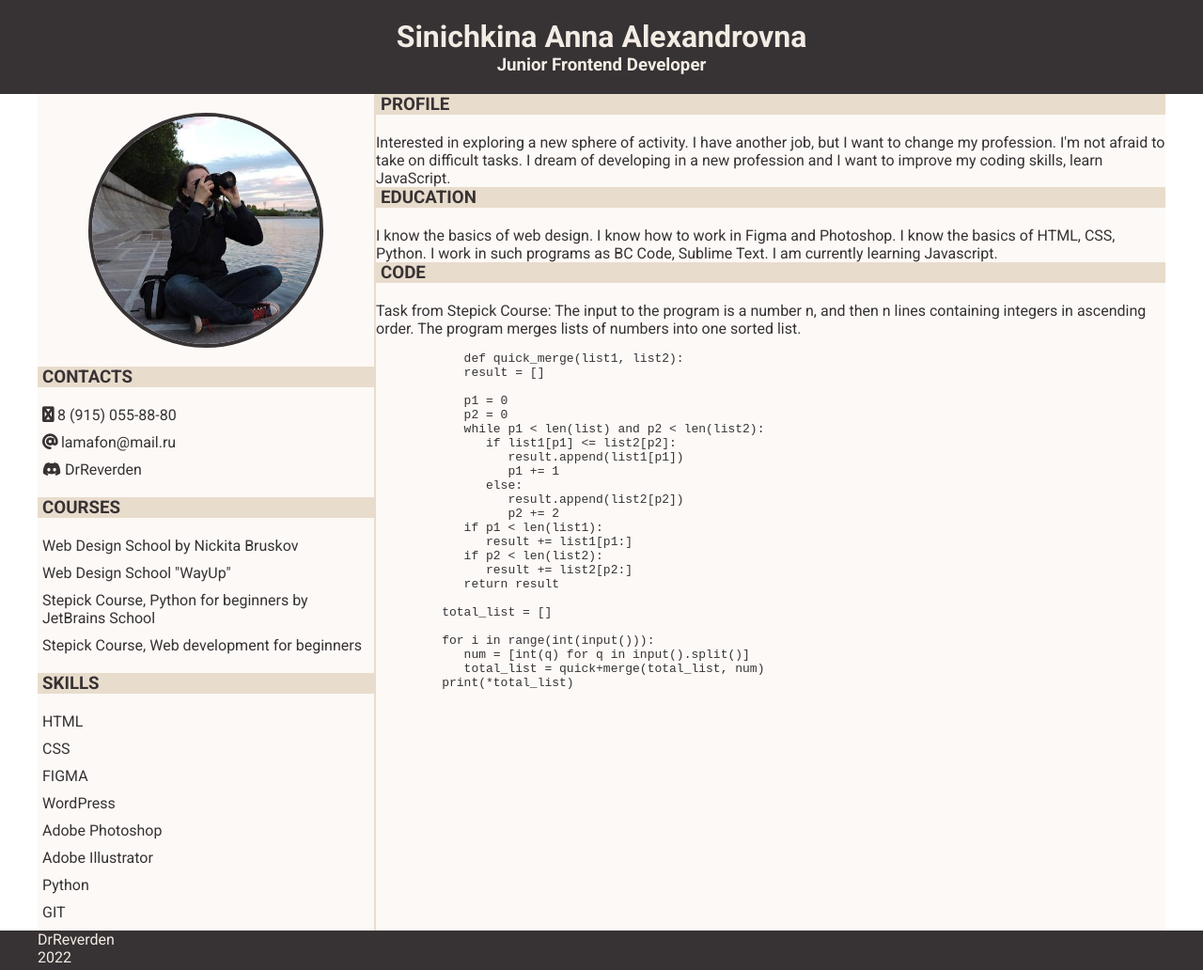
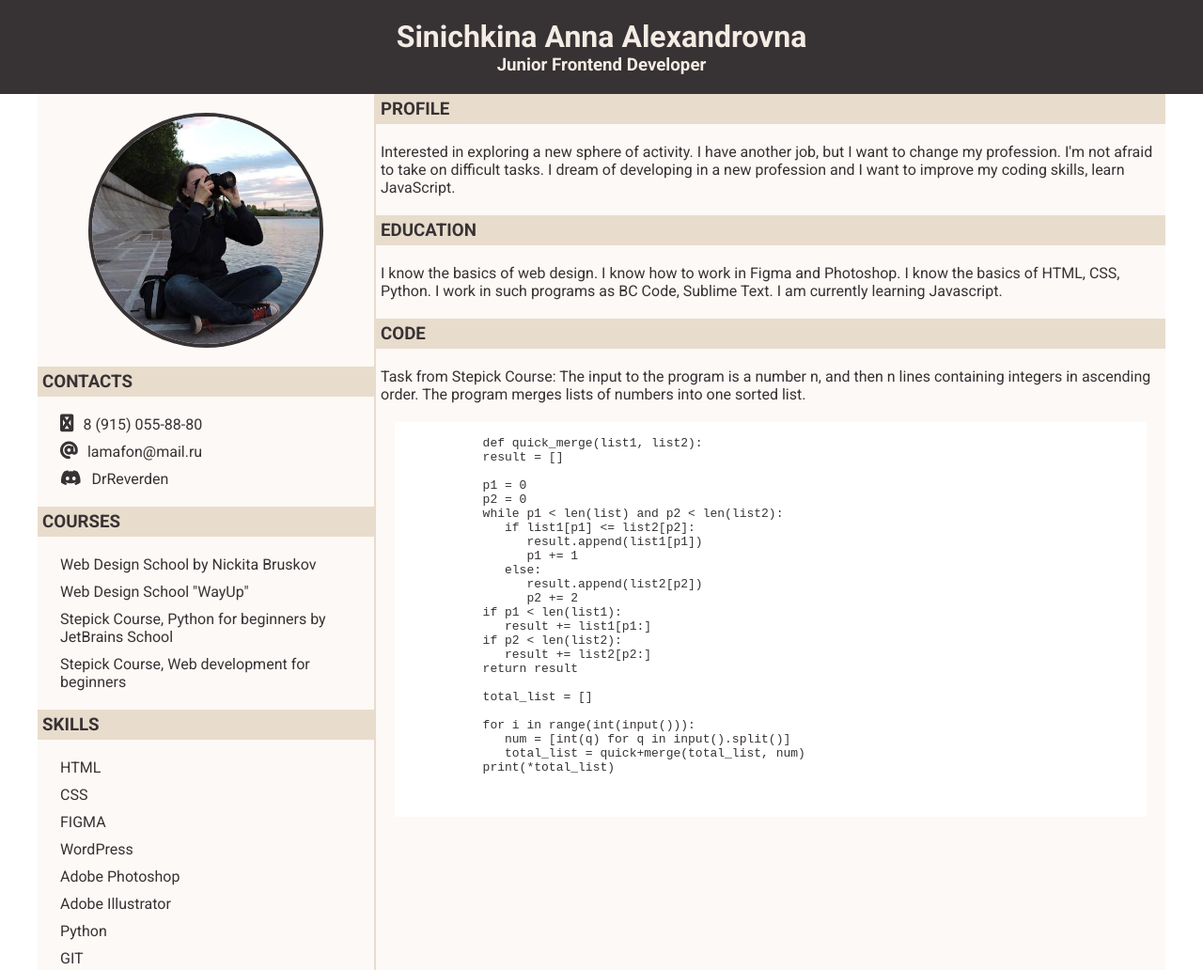
Before and after one commit to DrReverden/rsschool-cv, a plain HTML site: page index.html in a window 1280 px wide. Shown: the top 1032 px of the page at 94% size. Drawn offline with Linux system fonts and the light colour scheme.

Commit message:
fix: change styles in right col

```diff
--- a/css/style.css
+++ b/css/style.css
@@ -64,14 +64,19 @@ li {
 .left__col-title,
 .right__col-title {
    text-transform: uppercase;
-   padding-left: 5px;
+   padding: 5px 5px;
    margin: 20px 0;
    background-color: #e8dccc;
 }
 
 .left__col-item {
    margin-bottom: 10px;
-   padding-left: 5px;
+   padding-left: 24px;
+}
+
+.fab {
+   font-size: 18px;
+   margin-right: 7px;
 }
 
 /*Right col
@@ -81,8 +86,18 @@ li {
    background-color: #fcf9f6;
 }
 
+.right__col-text {
+   margin-bottom: 20px;
+   padding-left: 5px;
+}
+
 .right__col-title:first-child {
    margin-top: 0;
+}
+
+.right__col-code {
+   background-color: #fff;
+   margin: 0 20px;
 }
 
 /*Footer
@@ -92,5 +107,5 @@ li {
 }
 
 .footer__info {
-   color: #f3ece4;
+   color: #ffffff;
 }
--- a/index.html
+++ b/index.html
@@ -40,7 +40,7 @@
                         </li>
                         <li class="left__col-item">
                            <i class="fab fa-brands fa-discord"></i>
-                           DrReverden
+                           <a href="#">DrReverden</a>
                         </li>
                      </ul>
                   </div>
@@ -72,7 +72,7 @@
                <div class="right__col">
                   <div class="right__col-section">
                      <h3 class="right__col-title">Profile</h3>
-                     <p class="right__col-tex">
+                     <p class="right__col-text">
                         Interested in exploring a new sphere of activity. I have another job, but I want to change my
                         profession. I'm not afraid to take on difficult tasks. I
                         dream of developing in a new profession and I want to improve my coding skills, learn
@@ -115,12 +115,12 @@
                result += list2[p2:]
             return result
 
-         total_list = []
+            total_list = []
 
-         for i in range(int(input())):
-            num = [int(q) for q in input().split()]
-            total_list = quick+merge(total_list, num)
-         print(*total_list)
+            for i in range(int(input())):
+               num = [int(q) for q in input().split()]
+               total_list = quick+merge(total_list, num)
+            print(*total_list)
 
 
                      </pre>
```
